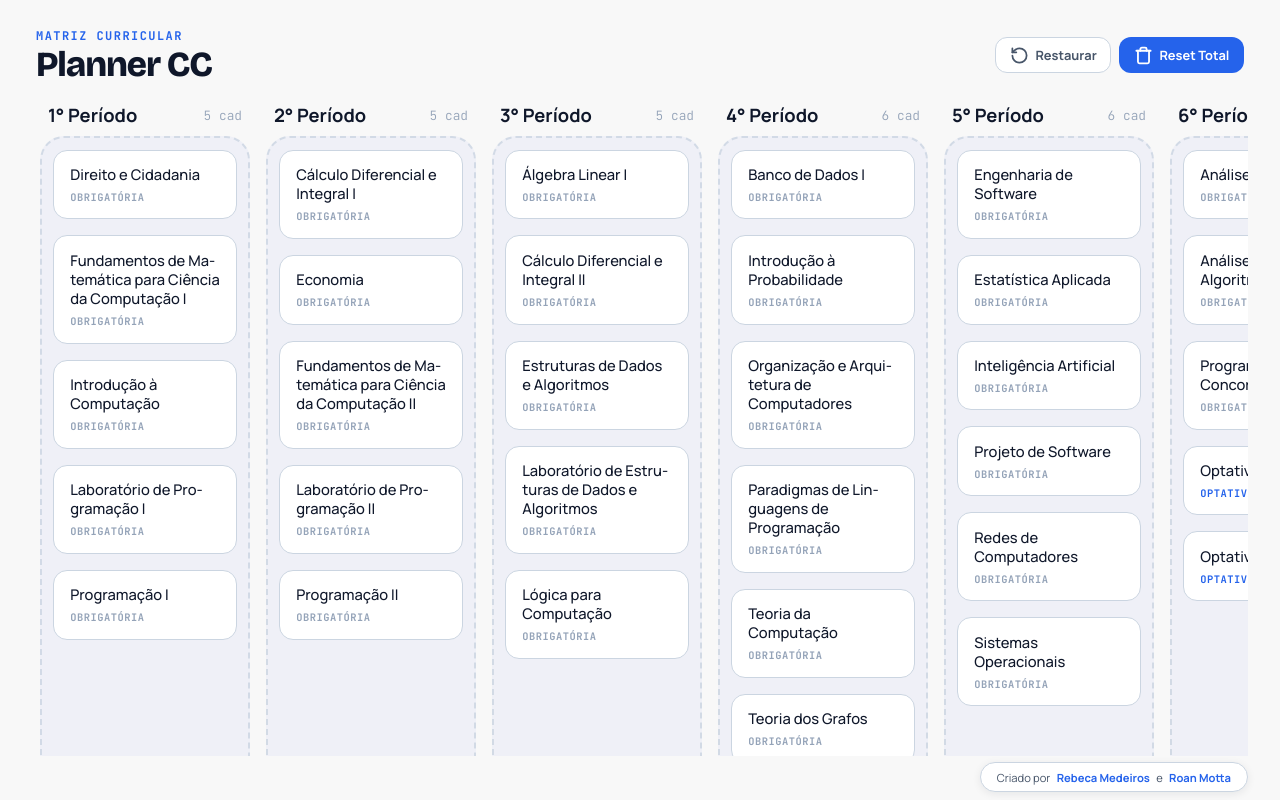
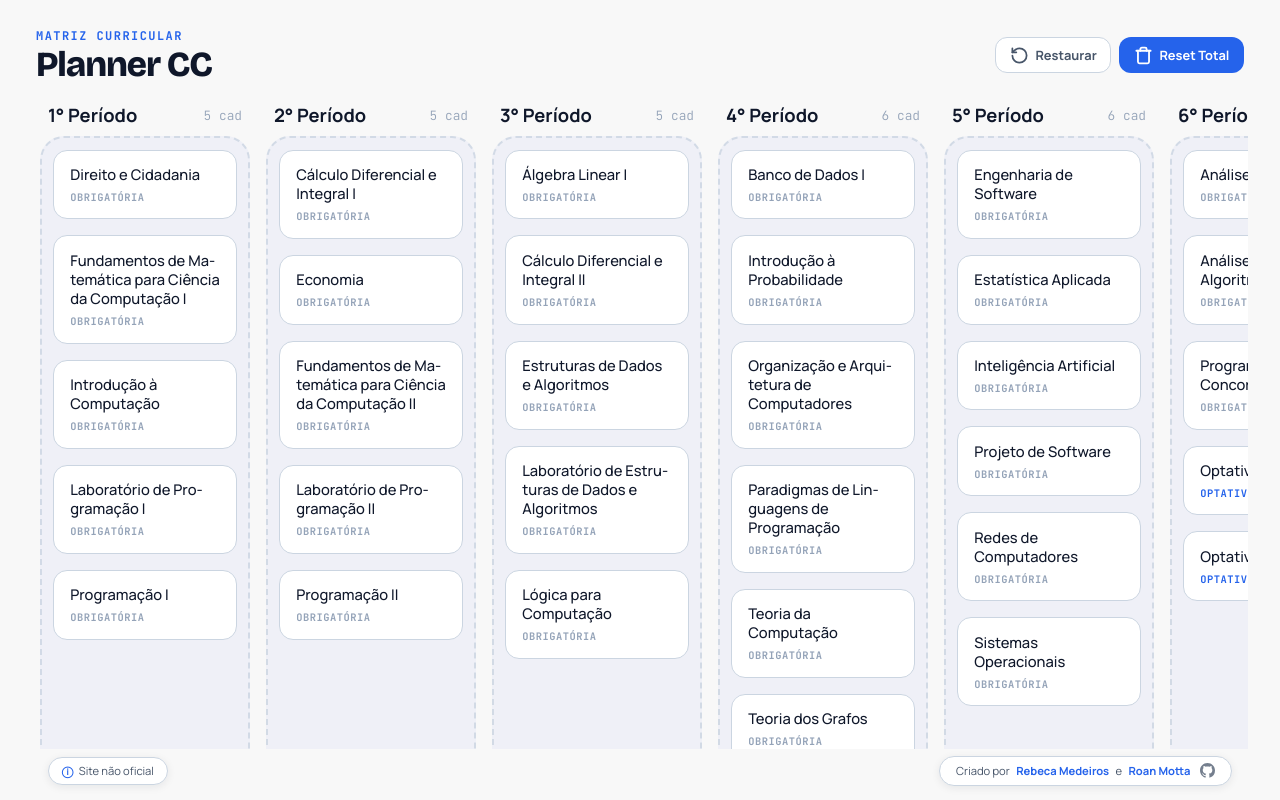
Before and after one commit to rebecamdrs/ufcg-cc-planner, a React (Vite) app: page / in a window 1280 px wide. Built offline with nearby package versions, Linux system fonts and the light colour scheme; no server answers.

Commit message:
adiciona infos sobre oficialidade

```diff
--- a/src/components/Footer/Footer.jsx
+++ b/src/components/Footer/Footer.jsx
@@ -1,16 +1,87 @@
+import { useState } from "react"
 import "./footer.css"
 
 export function Footer() {
+    const [modalAberto, setModalAberto] = useState(false)
+
     return (
-        <footer className="rodape-autores">
-            Criado por{' '}
+        <>
+            <footer className="rodape-wrapper">
+                <button
+                    type="button"
+                    className="rodape-aviso-btn"
+                    onClick={() => setModalAberto(true)}
+                >
+                    <span className="aviso-icone">ⓘ</span>
+                    <span>Site não oficial</span>
+                </button>
+                <div className="rodape-autores">
+                    <span>Criado por</span>
                     <a href="https://github.com/rebecamdrs" target="_blank" rel="noopener noreferrer">
                         Rebeca Medeiros
-            </a>{' '}
-            e{' '}
+                    </a>
+                    <span>e</span>
                     <a href="https://github.com/roanmotta" target="_blank" rel="noopener noreferrer">
                         Roan Motta
                     </a>
+                    <a
+                        href="https://github.com/rebecamdrs/ufcg-cc-planner"
+                        target="_blank"
+                        rel="noopener noreferrer"
+                        className="github-link"
+                        title="Ver repositório no GitHub"
+                    >
+                        <svg height="15" width="15" viewBox="0 0 16 16" fill="currentColor">
+                            <path d="M8 0C3.58 0 0 3.58 0 8c0 3.54 2.29 6.53 5.47 7.59.4.07.55-.17.55-.38 0-.19-.01-.82-.01-1.49-2.01.37-2.53-.49-2.69-.94-.09-.23-.48-.94-.82-1.13-.28-.15-.68-.52-.01-.53.63-.01 1.08.58 1.23.82.72 1.21 1.87.87 2.33.66.07-.52.28-.87.51-1.07-1.78-.2-3.64-.89-3.64-3.95 0-.87.31-1.59.82-2.15-.08-.2-.36-1.02.08-2.12 0 0 .67-.21 2.2.82.64-.18 1.32-.27 2-.27.68 0 1.36.09 2 .27 1.53-1.04 2.2-.82 2.2-.82.44 1.1.16 1.92.08 2.12.51.56.82 1.27.82 2.15 0 3.07-1.87 3.75-3.65 3.95.29.25.54.73.54 1.48 0 1.07-.01 1.93-.01 2.2 0 .21.15.46.55.38A8.013 8.013 0 0016 8c0-4.42-3.58-8-8-8z" />
+                        </svg>
+                    </a>
+                </div>
             </footer>
+            {modalAberto && (
+                <div className="modal-overlay" onClick={() => setModalAberto(false)}>
+                    <div className="modal-aviso" onClick={(e) => e.stopPropagation()}>
+                        <div className="modal-aviso-topo">
+                            <span className="modal-alerta-icon">⚠️</span>
+                            <h3>Aviso Importante</h3>
+                        </div>
+                        <p>
+    Este é um <strong>site não oficial</strong> desenvolvido por alunos e <strong>não substitui a{' '}
+    <a
+        href="https://cgcc.ufcg.edu.br/pre-matricula/"
+        target="_blank"
+        rel="noopener noreferrer"
+    >
+        pré-matrícula
+    </a></strong> nem os sistemas oficiais da UFCG.
+</p>
+<p>
+    As informações e pré-requisitos podem sofrer alterações ou estarem desatualizadas. Em caso de dúvidas, consulte o{' '}
+    <a
+        href="https://sigaa.ufcg.edu.br/"
+        target="_blank"
+        rel="noopener noreferrer"
+    >
+        SIGAA
+    </a>, o{' '}
+    <a
+        href="https://github.com/daltonserey/ppc-2023-em-dados"
+        target="_blank"
+        rel="noopener noreferrer"
+    >
+        Plano de Curso oficial (PPC)
+    </a>{' '}
+    ou procure a <strong>Coordenação do Curso</strong>.
+</p>
+                        <button
+                            type="button"
+                            className="modal-fechar-btn"
+                            onClick={() => setModalAberto(false)}
+                        >
+                            Entendido
+                        </button>
+                    </div>
+                </div>
+            )}
+        </>
     )
 }
--- a/src/components/Footer/footer.css
+++ b/src/components/Footer/footer.css
@@ -1,7 +1,43 @@
+.rodape-wrapper {
+  display: flex;
+  align-items: center;
+  justify-content: space-between;
+  width: 100%;
+  padding: 0.4rem 1rem;
+  box-sizing: border-box;
+  margin-top: auto;
+}
+
+.rodape-aviso-btn {
+  background: var(--bg-card);
+  border: 1px solid var(--border-card);
+  padding: 0.35rem 0.8rem;
+  border-radius: 20px;
+  box-shadow: 0 2px 8px rgba(15, 23, 42, 0.08);
+  font-size: 0.7rem;
+  font-family: var(--font-body);
+  color: var(--text-body);
+  display: flex;
+  align-items: center;
+  gap: 0.35rem;
+  cursor: pointer;
+  transition: all 0.2s ease;
+  user-select: none;
+}
+
+.rodape-aviso-btn:hover {
+  filter: brightness(0.95);
+  transform: translateY(-1px);
+}
+
+.aviso-icone {
+  color: var(--accent-cc);
+  font-weight: bold;
+}
+
 .rodape-autores {
   align-self: flex-end;
   flex-shrink: 0;
-  margin-top: 0.4rem;
   background-color: var(--bg-card);
   padding: 0.4rem 1rem;
   border-radius: 20px;
@@ -26,18 +62,115 @@
   text-decoration: underline;
 }
 
+.github-link {
+  display: inline-flex;
+  align-items: center;
+  margin-left: 0.2rem;
+  color: var(--text-body) !important;
+  opacity: 0.75;
+  transition: opacity 0.2s ease;
+}
+
+.github-link:hover {
+  opacity: 1;
+  text-decoration: none !important;
+}
+
+.modal-overlay {
+  position: fixed;
+  inset: 0;
+  background-color: rgba(15, 23, 42, 0.4);
+  backdrop-filter: blur(4px);
+  display: flex;
+  align-items: center;
+  justify-content: center;
+  z-index: 10000;
+  padding: 1rem;
+}
+
+.modal-aviso {
+  background: var(--bg-card, #ffffff);
+  border: 1px solid var(--border-card, #e2e8f0);
+  border-radius: 16px;
+  max-width: 400px;
+  width: 100%;
+  padding: 1.5rem;
+  box-shadow: 0 20px 25px -5px rgba(0, 0, 0, 0.15);
+  text-align: center;
+  font-family: var(--font-body);
+}
+
+.modal-aviso-topo {
+  display: flex;
+  align-items: center;
+  justify-content: center;
+  gap: 0.5rem;
+  margin-bottom: 0.75rem;
+}
+
+.modal-alerta-icon {
+  font-size: 1.4rem;
+}
+
+.modal-aviso h3 {
+  margin: 0;
+  font-size: 1.05rem;
+  color: var(--text-title, #0f172a);
+}
+
+.modal-aviso p {
+  font-size: 0.8rem;
+  line-height: 1.45;
+  color: var(--text-body, #334155);
+  margin: 0 0 0.75rem 0;
+}
+
+.modal-fechar-btn {
+  margin-top: 0.5rem;
+  background-color: var(--accent-cc, #2563eb);
+  color: #ffffff;
+  border: none;
+  border-radius: 8px;
+  padding: 0.45rem 1.25rem;
+  font-size: 0.8rem;
+  font-weight: 600;
+  cursor: pointer;
+  transition: opacity 0.2s ease;
+}
+
+.modal-fechar-btn:hover {
+  opacity: 0.9;
+}
+
 @media (max-width: 900px), (max-height: 500px) {
-  .rodape-autores {
+  .rodape-wrapper {
     position: fixed !important;
     bottom: 8px !important;
-    right: 8px !important;
+    left: 0;
+    right: 0;
+    padding: 0 8px !important;
+    pointer-events: none;
+    z-index: 9999 !important;
     margin: 0 !important;
+  }
+
+  .rodape-aviso-btn,
+  .rodape-autores {
+    pointer-events: auto;
+    position: static !important;
     font-size: 0.65rem !important;
     padding: 0.25rem 0.6rem !important;
     border-radius: 10px !important;
-    z-index: 9999 !important;
     backdrop-filter: blur(8px) !important;
-    background-color: var(--bg-card) !important;
     box-shadow: 0 4px 12px rgba(0, 0, 0, 0.15) !important;
   }
 }
+.modal-aviso a {
+  color: var(--accent-cc);
+  text-decoration: none;
+  font-weight: 700;
+}
+
+.modal-aviso a:hover {
+  text-decoration: underline;
+}
```
Lines whose indentation alone changed are shown as unchanged.
